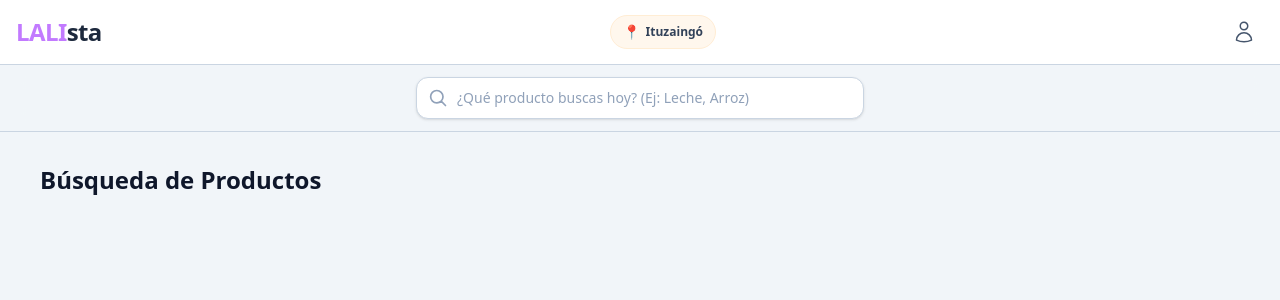
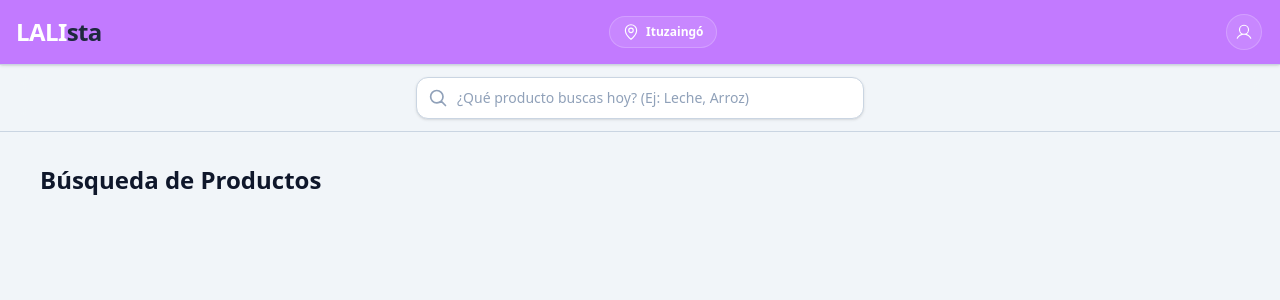
Before and after one commit to RemesarDev/lalista-frontend, a Next.js app: page /buscar in a window 1280 px wide. Shown: the top 300 px of the page. Built offline with nearby package versions, Linux system fonts and the light colour scheme.

Commit message:
feat: adapt colors to LAlI style

```diff
--- a/app/_components/global/Header.tsx
+++ b/app/_components/global/Header.tsx
@@ -1,5 +1,7 @@
 "use client";
+
 import Link from 'next/link';
+import { MapPinIcon, UserIcon } from '@phosphor-icons/react/dist/ssr';
 
 interface HeaderProps {
   locationName?: string;
@@ -7,36 +9,36 @@ interface HeaderProps {
 
 export default function Header({ locationName }: HeaderProps) {
   return (
-    <header className="w-full bg-white border-b border-accent-300 px-4 py-3 sticky top-0 z-50">
+    // Header Púrpura usando tu variable primary-400
+    <header className="w-full bg-primary-400 border-b border-accent-300 px-4 py-3 sticky top-0 z-50 shadow-sm">
       <div className="flex items-center justify-between max-w-screen-xl mx-auto">
 
-        {/* LOGO: Con la tipografía Montserrat (font-display) */}
+        {/* LOGO: Totalmente blanco para que resalte sobre el púrpura */}
         <Link href="/" className="flex items-center gap-1">
-          <span className="text-2xl font-black tracking-tight font-display text-primary-400">
+          <span className="text-2xl font-black tracking-tight font-display text-white">
             LALI<span className="text-slate-800">sta</span>
           </span>
         </Link>
 
-        {/* UBICACIÓN: Selector central con fondo secondary-50 */}
         <button
           onClick={() => console.log('Abrir mapa')}
-          className="flex items-center gap-1.5 px-3 py-1.5 rounded-full bg-secondary-50 hover:bg-orange-100 transition text-xs font-semibold font-sans text-slate-700 max-w-[180px] truncate border border-orange-100"
+          className="flex items-center gap-1.5 px-3 py-1.5 rounded-full bg-white/10 hover:bg-white/20 border border-white/20 transition text-xs font-semibold font-sans text-white max-w-[180px] truncate"
         >
-          <span className="text-primary-500 text-sm">📍</span>
+          {/* El pin ahora es blanco para mantener la finura del diseño */}
+          <MapPinIcon className="text-white text-lg" weight="regular" />
           <span className="truncate">
             {locationName || "Ubicación pendiente"}
           </span>
         </button>
 
-        {/* LOGIN: Icono con hover sutil */}
         <button
           onClick={() => console.log('Ir a login')}
-          className="p-2 rounded-full hover:bg-secondary-50 text-slate-600 transition"
+          className="p-0.5 rounded-full transition-colors"
           aria-label="Iniciar sesión"
         >
-          <svg xmlns="http://www.w3.org/2000/svg" fill="none" viewBox="0 0 24 24" strokeWidth={1.5} stroke="currentColor" className="w-6 h-6">
-            <path strokeLinecap="round" strokeLinejoin="round" d="M15.75 6a3.75 3.75 0 1 1-7.5 0 3.75 3.75 0 0 1 7.5 0ZM4.501 20.118a7.5 7.5 0 0 1 14.998 0A17.933 17.933 0 0 1 12 21.75c-2.676 0-5.216-.584-7.499-1.632Z" />
-          </svg>
+          <span className="w-9 h-9 rounded-full border border-white/20 bg-white/10 flex items-center justify-center flex-shrink-0 hover:bg-white/20 transition-colors">
+            <UserIcon className="text-white text-lg" weight="regular" />
+          </span>
         </button>
 
       </div>
```
